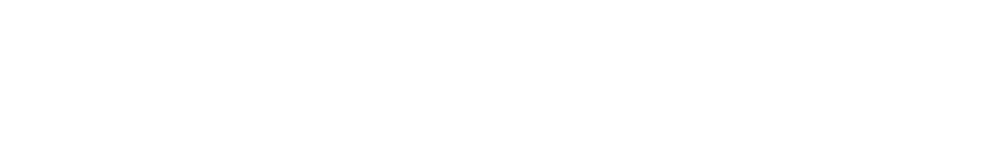
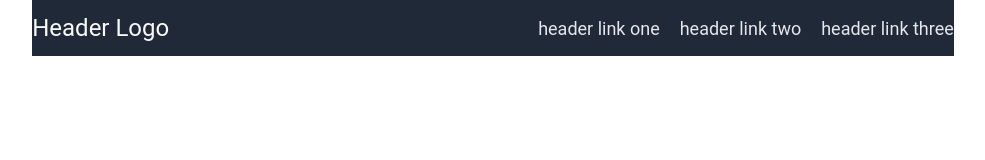
Before and after one commit to Rajanikanth0/landing-page, a plain HTML site: page index.html in a window 1280 px wide. Shown: the whole page, without its empty margins (147-1132 px from the left). Drawn offline with Linux system fonts and the light colour scheme.

Commit message:
feat: Add header for navigation

```diff
--- a/css/style.css
+++ b/css/style.css
@@ -0,0 +1,30 @@
+* {
+  padding: 0; margin: 0;
+  box-sizing: border-box;
+}
+body {
+  font-size: 18px;
+  font-family: Roboto, sans-serif;
+  color: #e5e7eb;
+}
+a {
+  text-decoration: none;
+  color: inherit;
+}
+
+nav {
+  display: flex;
+  justify-content: space-between;
+  align-items: center;
+  background-color: #1f2937;
+  padding: 14px 0; margin: 0 14vw;
+}
+nav .logo {
+  color: #f9faf8;
+  font-size: 24px;
+}
+nav ul {
+  list-style-type: none;
+  display: flex;
+  gap: 20px;
+}
--- a/index.html
+++ b/index.html
@@ -7,6 +7,13 @@
   </head>
 
   <body>
-
+    <nav>
+      <div class="logo"><a href="#">Header Logo</a></div>
+      <ul>
+        <li><a href="#">header link one</a></li>
+        <li><a href="#">header link two</a></li>
+        <li><a href="#">header link three</a></li>
+      </ul>
+    </nav>
   </body>
 </html>
```
